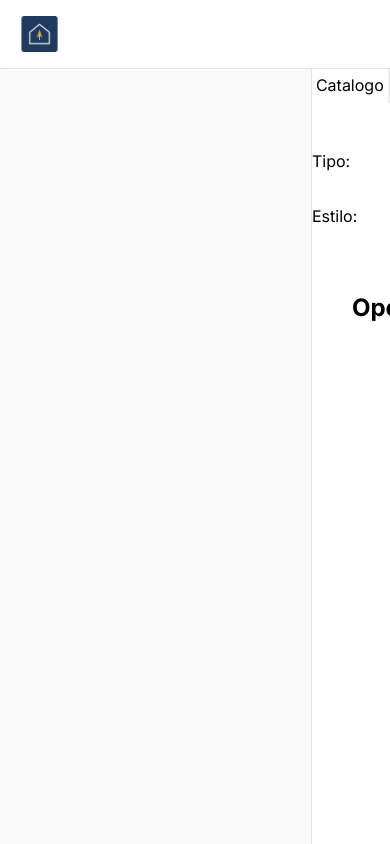
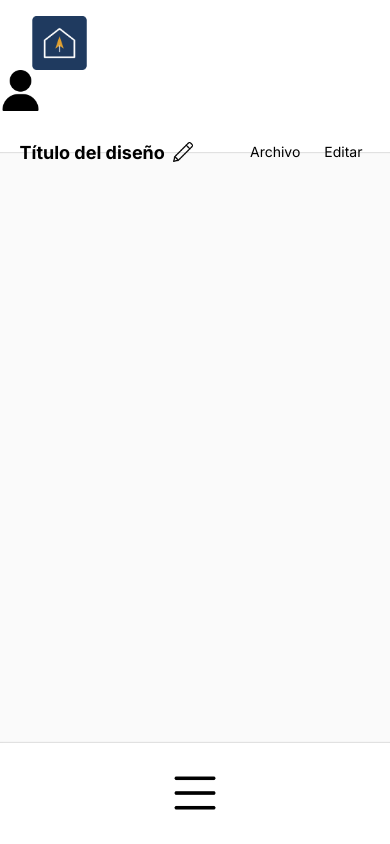
Before and after one commit to PedroCov124/Nordrum-muebles-proyecto, a React (Vite) app in the folder front/: page /visor in a window 390 px wide. Built offline with nearby package versions, Linux system fonts and the light colour scheme.

Commit message:
Adaptado log pages y visor 3d a mobile

```diff
--- a/front/src/components/Catalog.jsx
+++ b/front/src/components/Catalog.jsx
@@ -1,13 +1,13 @@
 import { useState } from "react"
 
-function Catalog(){
+function Catalog({id}){
 
     const [menu, setMenu] = useState('menu_catalog');
     const [active, setActive] = useState(1);
 
     return (
 
-        <div id="catalogMenu">
+        <div id={id}>
             <div id="catalogMenu_buttons">
                 <p id={active == 1 ? 'active' : ''} className="catalogButton" onClick={
                     ()=> {
--- a/front/src/components/NavBarPages.css
+++ b/front/src/components/NavBarPages.css
@@ -54,7 +54,7 @@ a:has(#logo){
 }
 
 
-div:has(#navBar_slideIcon){
+#slideMenuContainer{
     display: flex;
     height: max(3rem, 5vw);
     width: auto;
@@ -70,15 +70,17 @@ div:has(#navBar_slideIcon){
     display: flex;
     flex-direction: column;
     position: absolute;
-    top: 14%;
+    top: 9rem;
     right: 0%;
     width: min(50vw, 50rem);
     background-color: white;
-    box-shadow: 0 4px 4px rgba(0, 0, 0, 0.25);
+    box-shadow: 4px 4px 4px rgba(0, 0, 0, 0.25);
     align-items: center;
 }
 
 #undisplayedMenu{
+    display: none;
+    visibility: none;
     animation-name: hideMenu;
     animation-duration: .3s;
     animation-fill-mode: forwards;
@@ -92,7 +94,7 @@ div:has(#navBar_slideIcon){
 @keyframes hideMenu {
     0% {
         clip-path: inset(0 0 0% 0);
-
+        display: flex;
     }
 
     99%{
--- a/front/src/components/NavBarPages.jsx
+++ b/front/src/components/NavBarPages.jsx
@@ -10,7 +10,7 @@ function NavBarPages({id}){
         <nav className="navBar" id={id}>
             <Link to="/" className=""><img src="../../public/logo_nordrum.png" alt="" id="logo"/></Link>
             {isMobile ?
-                <div>
+                <div id="slideMenuContainer">
                     <img src="slideIcon.png" id="navBar_slideIcon" onClick={()=>{displayed == 0 ? setDisplay(1) : setDisplay(0)}}></img>
                     <div id={displayed == 0 ? 'undisplayedMenu' : 'displayedMenu'}>
                         <Link to="/catalogo" className="navBar_element">Catálogo</Link>
--- a/front/src/components/logLayout.css
+++ b/front/src/components/logLayout.css
@@ -1,6 +1,6 @@
 .formLayout{
     width: 28%;
-    height: 70%;
+    height: fit-content;
     display: flex;
     flex-direction: column;
     position: absolute;
@@ -73,3 +73,50 @@
 #submitButtonUp{
     margin-top: 1rem;
 }
+
+
+@media screen and (max-width:1000px) {
+    .formLayout{
+        width: 90%;
+        top: 55%;
+        padding: min(6rem, 20vw) min(4rem, 13vw);
+    }
+
+    #formLayout_message{
+        margin-bottom: min(2rem, 4vw);
+        font-size: 14px;
+    }
+
+    #formLayout_message a{
+        margin-bottom: min(2rem, 4vw);
+        font-size: 14px;
+    }
+
+    .formLayout input[type=submit]{
+        margin-top: min(3rem, 5vw);
+    }
+
+    #user, #password, #email{
+        padding: min(.9rem, 2vw) .5rem;
+    }
+
+    .formLayout input[type=submit]{
+        margin-top: 3rem;
+        height: min(4rem, 12vw);
+        font-size: 18px;
+    }
+
+    #formLayoutUp{
+        padding: min(4rem, 8vw);
+    }
+}
+
+@media screen and (max-width:400px){
+    .formLayout h1{
+        font-size: 30px;
+    }
+}
+
+@media screen and (max-height:750px) {
+
+}
--- a/front/src/pages/Viewer.jsx
+++ b/front/src/pages/Viewer.jsx
@@ -1,10 +1,28 @@
 import { BrowserRouter, Link, Routes } from "react-router-dom";
 import './viewer.css'
 import Catalog from '../components/Catalog.jsx'
+import { useState } from "react";
 
 function Viewer(){
+    const isMobile = window.innerWidth <= 1000;
+    const [displayed, setDisplay] = useState(0);
+
     return(
         <div id="viewerPageContainer">
+            {isMobile ?
+                <nav id="navBar_viewer">
+                    <Link to="/"><img src="/logo_nordrum_alt.png" alt="" id="alt_logo"/></Link>
+
+                    <Link to="/profile"><img src="/user.png" alt="" id="user_image"/></Link>
+                    <div id="navBar_texts">
+                        <h1>Título del diseño <img src="pencil.png" alt="" /></h1>
+                        <div id="navBar_editButtons">
+                            <p>Archivo</p>
+                            <p>Editar</p>
+                        </div>
+                    </div>
+                </nav>
+                :
                 <nav id="navBar_viewer">
                     <Link to="/"><img src="/logo_nordrum_alt.png" alt="" id="alt_logo"/></Link>
 
@@ -18,10 +36,18 @@ function Viewer(){
 
                     <Link to="/profile"><img src="/user.png" alt="" id="user_image"/></Link>
                 </nav>
+            }
 
             <div id="viewerContainer">
                 <div id="viewer"></div>
-            <Catalog />
+                {isMobile ?
+                    <div id="catalogContainer">
+                        <img src="slideIcon.png" id="catalog_slideIcon" onClick={()=>{displayed == 0 ? setDisplay(1) : setDisplay(0)}}></img>
+                        <Catalog id={displayed == 0 ? 'undisplayedCatalog' : 'displayedCatalog'}/>
+                    </div>
+                    :
+                    <Catalog id={'catalogMenu'}/>
+                }
             </div>
         </div>
     );
--- a/front/src/pages/profile.css
+++ b/front/src/pages/profile.css
@@ -162,3 +162,52 @@
     margin: auto;
     text-align: center;
 }
+
+
+@media screen and (max-width:1000px){
+    #profilePage{
+        flex-direction: column;
+        overflow: auto;
+    }
+
+    #profile{
+        width: auto;
+        padding-top: min(14vw, 10rem);
+        box-shadow:  0 1px 1px 0 rgba(0, 0, 0, .15);
+    }
+
+    #profile > img{
+        width: 50%;
+        margin-bottom: min(4rem, 5vw);
+    }
+
+    #profile_data button{
+        height: max(2vw, 2rem);
+        margin-top: min(1.5rem, 3vw);
+        padding: 0 max(1vw, 1.5rem);
+    }
+
+    #deleteAccount{
+        margin-top: min(3rem, 6vw);
+        margin-bottom: min(4rem, 8vw);
+    }
+
+
+    #designs{
+        padding: 6rem min(2rem, 5vw);
+    }
+
+    #designs h1{
+        width: fit-content;
+        margin-left: auto;
+        margin-right: auto;
+    }
+
+    .designsItem{
+        width: auto;
+    }
+
+    .designsItem img {
+        height: 75%;
+    }
+}
--- a/front/src/pages/viewer.css
+++ b/front/src/pages/viewer.css
@@ -10,12 +10,11 @@
 
 #navBar_viewer{
     width: 100%;
-    height: 8vh;
+    height: fit-content;
     background-color: white;
     display: flex;
     flex-direction: row;
-    box-shadow: 0 0 1px 0 rgba(0, 0, 0, 0.5);
-    padding: 0.5rem 0;
+    box-shadow: 0 1px 1px 0 rgba(0, 0, 0, 0.10);
     box-sizing: border-box;
     align-items: center;
     user-select: none;
@@ -25,7 +24,7 @@
 
 
 a:has(#alt_logo){
-    height: 70%;
+    height: min(2vw, 2.5rem);
     width: auto;
     display: flex;
 }
@@ -35,8 +34,8 @@ a:has(#alt_logo){
     font-family: 'Inter';
     font-style: normal;
     display: flex;
-    height: 100%;
     flex-direction: column;
+    padding-top: 1rem;
 }
 
 #navBar_texts h1{
@@ -68,7 +67,7 @@ a:has(#alt_logo){
 
 
 a:has(#user_image){
-    height: 50%;
+    height: min(1.5vw, 2rem);
     width: auto;
     display: flex;
     margin-left: auto;
@@ -242,3 +241,167 @@ a:has(#user_image){
     text-align: center;
     font-size: 16px;
 }
+
+#catalogContainer{
+    background-color: white;
+    box-shadow: 0 -1px 1px 0px rgba(0, 0, 0, 0.10);
+    display: flex;
+    flex-direction: column;
+    align-items: center;
+    justify-content: center;
+}
+
+#catalog_slideIcon{
+    width: 18vw;
+}
+
+#displayedCatalog, #undisplayedCatalog{
+    display: flex;
+    background-color: white;
+    box-sizing: border-box;
+    font-family: 'Inter';
+    font-size: 16px;
+    align-items: center;
+    position: absolute;
+    bottom: 12%;
+    box-shadow: none;
+    width: 100%;
+    flex-direction: column-reverse;
+    height: 66%;
+    padding-bottom: 0;
+    box-shadow: 0 -1px 1px 0 rgba(0, 0, 0, 0.25);
+}
+
+#undisplayedCatalog{
+    display: none;
+    animation-name: hideCatalog;
+    animation-duration: .3s;
+    animation-fill-mode: forwards;
+}
+
+#displayedCatalog{
+    animation-name: displayCatalog;
+    animation-duration: 0.3s;
+}
+
+@keyframes hideCatalog {
+    0% {
+        clip-path: inset(0% 0 0% 0);
+        display: flex;
+    }
+
+    99%{
+        clip-path: inset(99% 0 0 0);
+    }
+    100% {
+        clip-path: inset(100% 0 0% 0);
+        display: none;
+    }
+}
+
+
+@keyframes displayCatalog {
+    0% {
+        clip-path: inset(100% 0 0% 0);
+    }
+    100% {
+        clip-path: inset(0% 0 0% 0);
+    }
+}
+
+
+@media screen and (max-width:1000px){
+    #navBar_viewer{
+        flex-wrap: wrap;
+        height: 18vh;
+        padding-top: 1rem;
+        padding-bottom: 0;
+    }
+
+    a:has(#alt_logo){
+        height: 40%;
+    }
+
+    a:has(#user_image){
+        height: 30%;
+        margin-right: min(3rem, 10vw);
+    }
+
+    #navBar_texts{
+        width: 100%;
+        height: fit-content;
+        margin: 0 5vw;
+        margin-top: auto;
+        flex-direction: row;
+        align-items: center;
+    }
+
+    #navBar_texts h1{
+        font-size: 18px;
+        font-weight: bold;
+    }
+
+    #navBar_texts h1{
+        display: flex;
+    }
+
+    #navBar_texts h1 img{
+        width: min(9%, 1.5rem);
+        margin-left: .5rem;
+    }
+
+    #navBar_texts *{
+        height: fit-content;
+    }
+
+    #navBar_editButtons{
+        margin: 0;
+        margin-left: auto;
+    }
+
+    #navBar_editButtons *{
+        padding: 1rem .5rem;
+    }
+
+
+    #viewerContainer{
+        flex-direction: column;
+    }
+
+    #viewer{
+        flex: none;
+        height: 70vh;
+        width: 100%;
+    }
+
+    #catalogContainer{
+        flex: 1;
+    }
+
+    #catalog{
+        margin: 0 auto;
+        margin-top: 0;
+        width: 80%;
+    }
+
+    #catalog li{
+        height: fit-content;
+        width: calc(50% - .5rem);
+    }
+
+    #catalogMenu_buttons * {
+        padding: max(2vw, 1.5rem) 1vw;
+    }
+
+
+    #catalogMenu_selectors{
+        margin-top: min(3rem, 3vh);
+        margin-bottom: 5rem;
+    }
+
+    #opciones{
+        order: 1;
+        margin-top: min(4rem, 4vh);
+        margin-bottom: min(2rem, 2vh);
+    }
+}
```
Also changed, not shown: front/public/pencil.png (added). Lines whose indentation alone changed are shown as unchanged.
